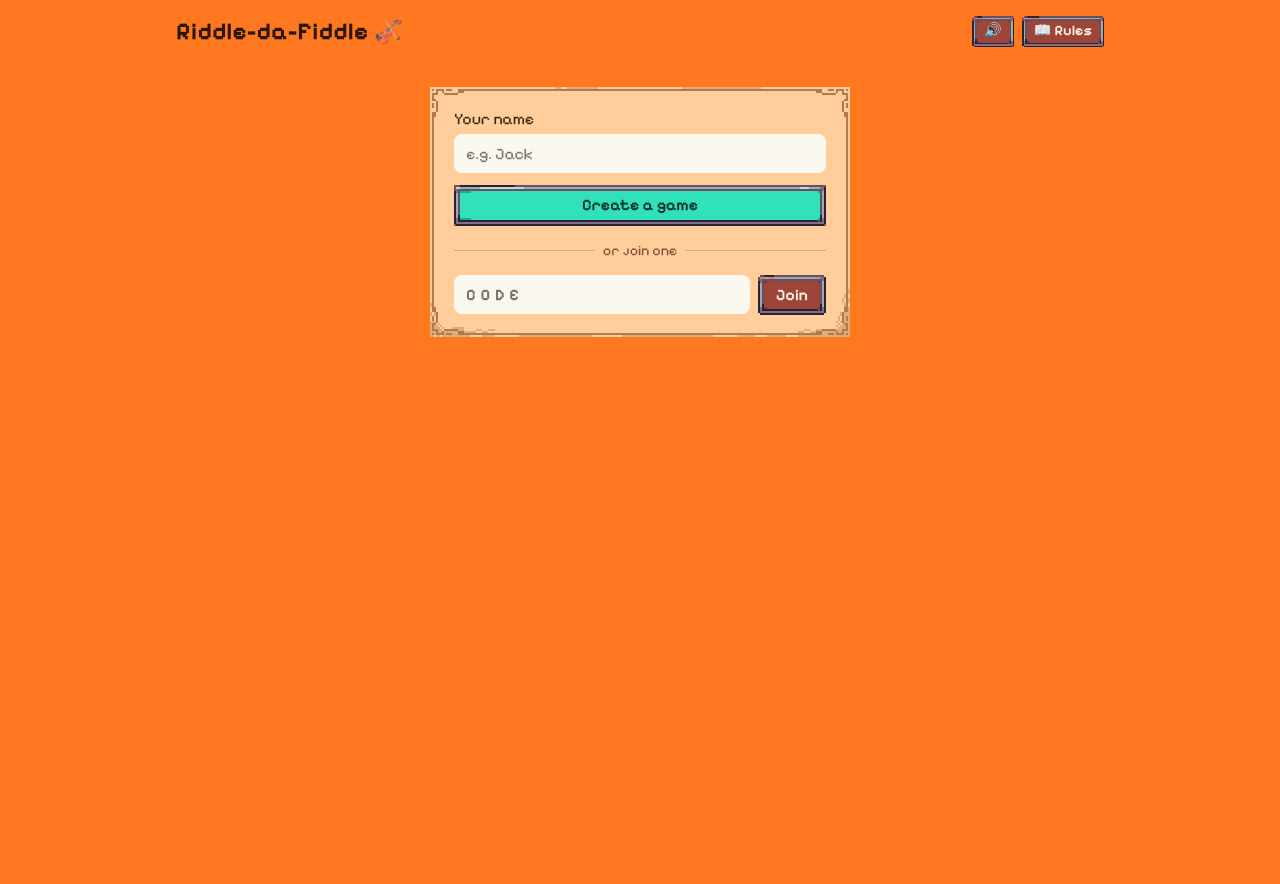
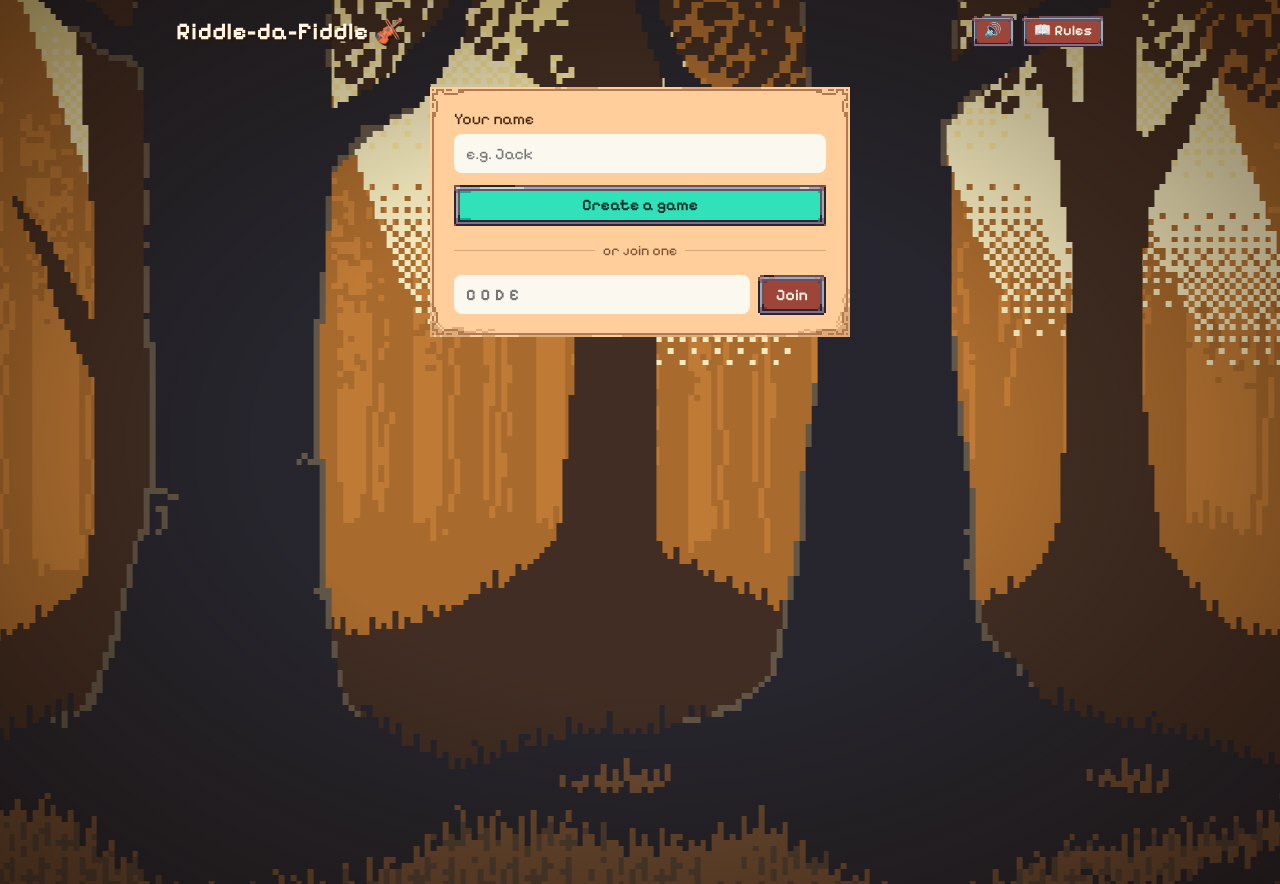
Before and after one commit to OrangeJack-et/Riddle-da-Fiddle, a Flask app: page / in a window 1280 px wide. Run offline with Flask 3, Linux system fonts and the light colour scheme; some libraries are stand-ins or nearby versions.

Commit message:
Add a drifting pixel forest background
- Forest Background by Luis Zuno (ansimuz), CC0: four looping layers
  that drift sideways at different speeds, with a slight scroll
  parallax and a soft vignette; still for reduced-motion users
- Cream title with a pixel shadow so it reads over the trees
- Credits updated in the rule book and README

Co-Authored-By: Claude Opus 5.5 <noreply@anthropic.com>

```diff
--- a/static/app.js
+++ b/static/app.js
@@ -529,6 +529,17 @@ $("copy-link-btn").onclick = async () => {
   try { await navigator.clipboard.writeText(link); toast("Invite link copied"); } catch { toast(link); }
 };
 
+// forest background: nearer layers shift a little more as you scroll (parallax)
+let scrollQueued = false;
+addEventListener("scroll", () => {
+  if (scrollQueued) return;
+  scrollQueued = true;
+  requestAnimationFrame(() => {
+    document.documentElement.style.setProperty("--scroll", Math.min(scrollY, 3000));
+    scrollQueued = false;
+  });
+}, { passive: true });
+
 // background music (starts on the first click: browsers block sound until you interact)
 const music = $("music");
 music.volume = 0.3;
--- a/static/style.css
+++ b/static/style.css
@@ -345,3 +345,36 @@ button, input, select { font-variant-ligatures: none; }
 }
 .topbar-buttons .btn { white-space: nowrap; }
 @media (max-width: 520px) { .topbar h1 { font-size: 1.2rem; } }
+
+/* ================================================================
+   Forest background: Forest Background by Luis Zuno (ansimuz), CC0.
+   Four 272x160 layers stacked; each loops sideways (drift) at its own
+   speed, and shifts up a little as you scroll (parallax). Layers are
+   106vh tall so the scroll shift never shows a gap; one tile is then
+   272/160 * 106vh = 180.2vh wide.
+   ================================================================ */
+#forest { position: fixed; inset: 0; z-index: -1; overflow: hidden; pointer-events: none; }
+#forest .layer {
+  position: absolute; left: 0; top: -3vh; height: 106vh; width: 100%;
+  transform: translateY(max(-3vh, calc(var(--scroll, 0) * var(--depth) * -1px)));
+  will-change: transform;
+}
+#forest .strip {
+  height: 100%; width: calc(100vw + 180.2vh);
+  background-repeat: repeat-x; background-size: auto 100%; background-position: 0 0;
+  image-rendering: pixelated;
+  animation: forest-drift var(--speed) linear infinite;
+  will-change: transform;
+}
+@keyframes forest-drift { to { transform: translateX(-180.2vh); } }
+#forest .vignette {
+  position: absolute; inset: 0;
+  background: radial-gradient(ellipse at center, rgba(20, 8, 2, 0.05) 40%, rgba(20, 8, 2, 0.55) 100%);
+}
+@media (prefers-reduced-motion: reduce) {
+  #forest .strip { animation: none; }
+  #forest .layer { transform: none; }
+}
+
+/* text sitting straight on the forest */
+.topbar h1 { color: #fff4e2; text-shadow: 2px 2px 0 #2b1608; }
--- a/templates/index.html
+++ b/templates/index.html
@@ -10,6 +10,14 @@
   <link rel="stylesheet" href="{{ url_for('static', filename='style.css') }}">
 </head>
 <body>
+  <!-- Forest background (Luis Zuno / ansimuz, CC0): 4 looping layers that drift sideways and shift a little on scroll -->
+  <div id="forest" aria-hidden="true">
+    <div class="layer" style="--depth: 0.02"><div class="strip" style="background-image: url('{{ url_for('static', filename='bg/forest-back.png') }}'); --speed: 240s"></div></div>
+    <div class="layer" style="--depth: 0.03"><div class="strip" style="background-image: url('{{ url_for('static', filename='bg/forest-lights.png') }}'); --speed: 180s"></div></div>
+    <div class="layer" style="--depth: 0.05"><div class="strip" style="background-image: url('{{ url_for('static', filename='bg/forest-middle.png') }}'); --speed: 120s"></div></div>
+    <div class="layer" style="--depth: 0.08"><div class="strip" style="background-image: url('{{ url_for('static', filename='bg/forest-front.png') }}'); --speed: 80s"></div></div>
+    <div class="vignette"></div>
+  </div>
   <header class="topbar">
     <h1>Riddle-da-Fiddle <span aria-hidden="true">🎻</span></h1>
     <div class="topbar-buttons">
@@ -224,6 +232,7 @@
         Card art: <a href="https://jfredd.itch.io/pixel-cards" target="_blank" rel="noopener">Pixel Cards by Jfred</a> (CC0).
         Joker violin: from the <a href="https://k4nnx.itch.io/16-pixel-art-musical-instruments-sprites-pack-32x32" target="_blank" rel="noopener">16 Pixel Art Musical Instruments pack by K4nnx</a>.<br>
         Frames and buttons: <a href="https://quintino-pixels.itch.io/pixel-art-ui-elements" target="_blank" rel="noopener">Pixel Art Fantasy UI Pack by Quintino Pixels</a> (CC0).
+        Background: <a href="https://opengameart.org/content/forest-background" target="_blank" rel="noopener">Forest Background by Luis Zuno (ansimuz)</a> (CC0).
         Font: <a href="https://fonts.google.com/specimen/Pixelify+Sans" target="_blank" rel="noopener">Pixelify Sans</a> (Open Font License).</p>
     </article>
   </div>
```
Also changed, not shown: README.md, static/bg/forest-back.png (added), static/bg/forest-front.png (added), static/bg/forest-lights.png (added), static/bg/forest-middle.png (added).
